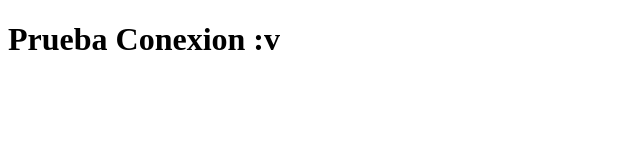
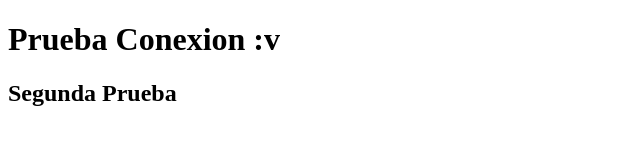
Before and after one commit to MarlonTanque/PruebaConexion, a plain HTML site: page index.html in a window 1280 px wide. Shown: the whole page, without its empty margins (0-640 px from the left). Drawn offline with Linux system fonts and the light colour scheme.

Commit message:
Segundo Cambio En Mi Index.html

```diff
--- a/index.html
+++ b/index.html
@@ -9,5 +9,7 @@
     <h1>
         Prueba Conexion :v
     </h1>
+    <h2>Segunda Prueba
+    </h2>
 </body>
 </html>
```
